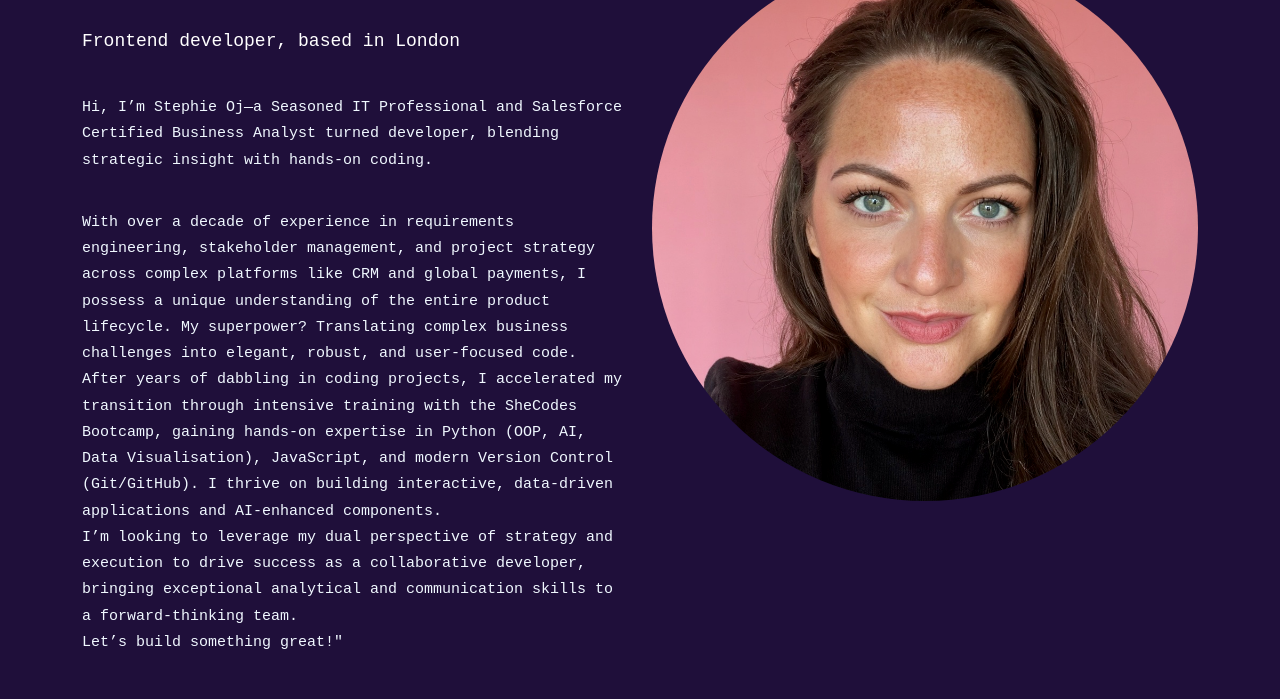
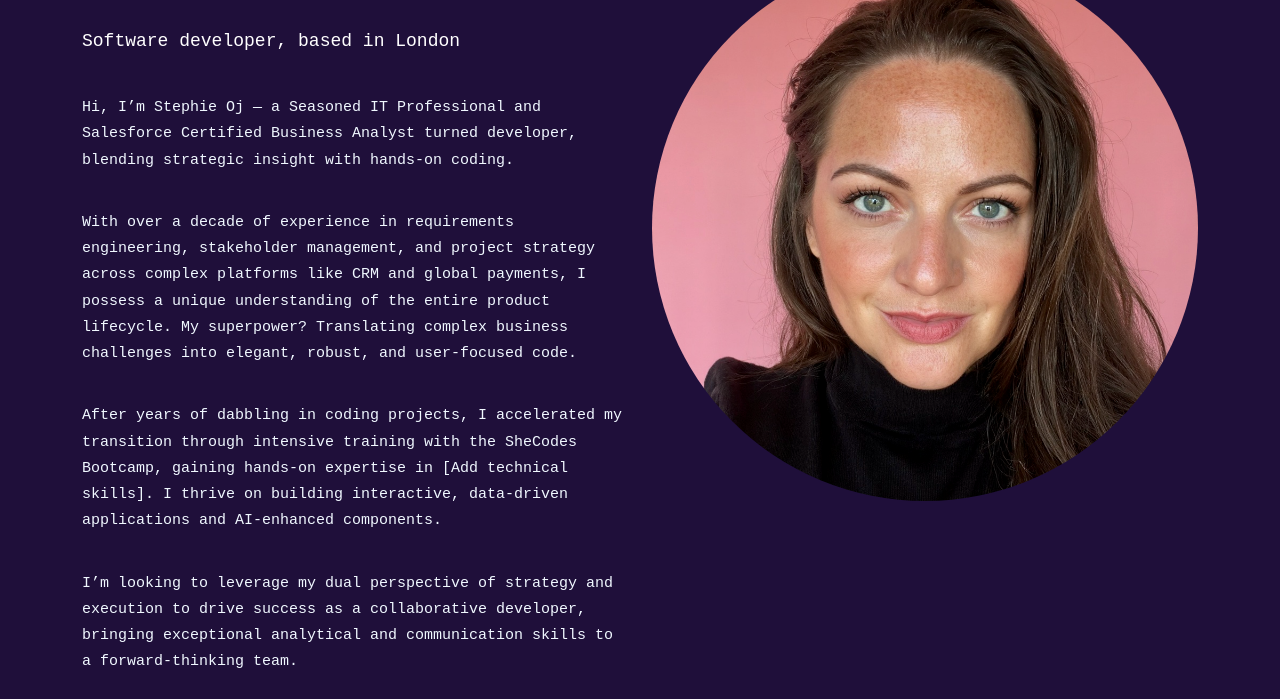
Before and after one commit to StephieOj/Stephieoj-portfolio, a plain HTML site: page about.html in a window 1280 px wide. Shown: the part 197-896 px from the top of the page. Drawn offline with nearby package versions, Linux system fonts and the light colour scheme.

Commit message:
Updated About me section

```diff
--- a/about.html
+++ b/about.html
@@ -40,18 +40,13 @@
         <div class="col-12 col-md-6 mt-5">
           <h1 class="section-header mb-3">Hi I am Stephie Ojinta</h1>
           <div class = "about text">
-            <h2 class = "role-header mb-3">Frontend developer, based in London</h2>
-          <p>
-         Hi, I’m Stephie Oj—a Seasoned IT Professional and Salesforce Certified Business Analyst turned developer, blending strategic insight with hands-on coding.</p>
-
-<p>
-With over a decade of experience in requirements engineering, stakeholder management, and project strategy across complex platforms like CRM and global payments, I possess a unique understanding of the entire product lifecycle. My superpower? Translating complex business challenges into elegant, robust, and user-focused code.
-<br />
-After years of dabbling in coding projects, I accelerated my transition through intensive training with the SheCodes Bootcamp, gaining hands-on expertise in Python (OOP, AI, Data Visualisation), JavaScript, and modern Version Control (Git/GitHub). I thrive on building interactive, data-driven applications and AI-enhanced components.
-<br />
-I’m looking to leverage my dual perspective of strategy and execution to drive success as a collaborative developer, bringing exceptional analytical and communication skills to a forward-thinking team.
-<br />
-Let’s build something great!"
+            <h2 class = "role-header mb-3">Software developer, based in London</h2>
+          <p> Hi, I’m Stephie Oj — a Seasoned IT Professional and Salesforce Certified Business Analyst turned developer, blending strategic insight with hands-on coding.</p>
+         <p>With over a decade of experience in requirements engineering, stakeholder management, and project strategy across complex platforms like CRM and global payments, I possess a unique understanding of the entire product lifecycle. My superpower? Translating complex business challenges into elegant, robust, and user-focused code.
+         </p>
+         <p> After years of dabbling in coding projects, I accelerated my transition through intensive training with the SheCodes Bootcamp, gaining hands-on expertise in [Add technical skills]. I thrive on building interactive, data-driven applications and AI-enhanced components.
+          <p> I’m looking to leverage my dual perspective of strategy and execution to drive success as a collaborative developer, bringing exceptional analytical and communication skills to a forward-thinking team. </p>
+          <p> Let’s build something great!
           </p>
           </div>
            <a href = "/portfolio.html">
```
